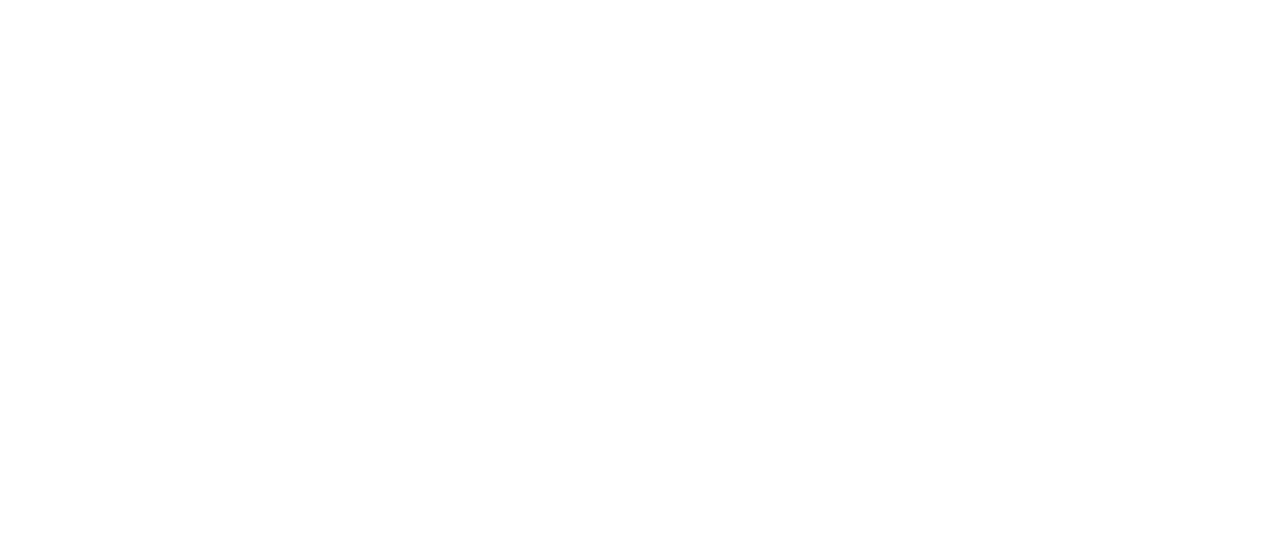
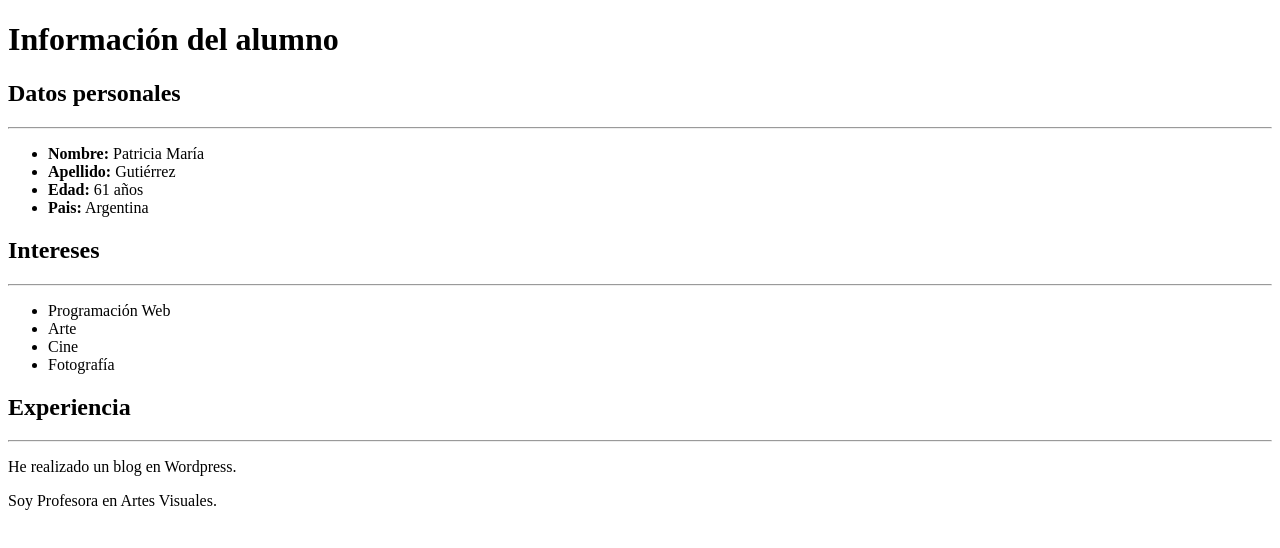
Before and after one commit to 1708pmg/sobre-mi, a plain HTML site: page index.html in a window 1280 px wide. Drawn offline with Linux system fonts and the light colour scheme.

Commit message:
Probando, probando

```diff
--- a/index.html
+++ b/index.html
@@ -3,9 +3,53 @@
 <head>
     <meta charset="UTF-8">
     <meta name="viewport" content="width=device-width, initial-scale=1.0">
-    <title>Document</title>
+    <title>Resumen del alumno</title>
+    <link rel="stylesheet" href="styles.css">
+      <!--https://1708pmg.github.io/sobre-mi/-->
 </head>
 <body>
+    <header>
+        <h1 id="titulo">
+            Información del alumno
+        </h1>
+    </header>
+    <nav>
 
+    </nav>
+    <main>
+        <article>
+            <h2 class="special">Datos personales</h2>
+            <hr>
+            <ul>
+                <li><strong>Nombre:</strong> Patricia María</li>
+                <li><strong>Apellido:</strong> Gutiérrez</li>
+                <li><strong>Edad:</strong> 61 años</li>
+                <li><strong>Pais:</strong> Argentina</li>
+            </ul>
+        </article>
+            <h2 class="special">Intereses</h2>
+            <hr>
+            <ul>
+                <li>Programación Web</li>
+                <li>Arte</li>
+                <li>Cine</li>
+                <li>Fotografía</li>
+            </ul>
+        <article>
+            <h2 class="special">Experiencia</h2>
+            <hr>
+                <p>He realizado un blog en Wordpress.</p>
+                <p>Soy Profesora en Artes Visuales.</p>
+        </article>
+    </main>
+    <aside>
+
+    </aside>
+
+    <footer>
+
+    </footer>
 </body>
 </html>
+<!-- <video width="250" height="200" controls>
+    <source src="/video/VID-20220506-WA0025.mp4" type="video/mp4">-->
```
